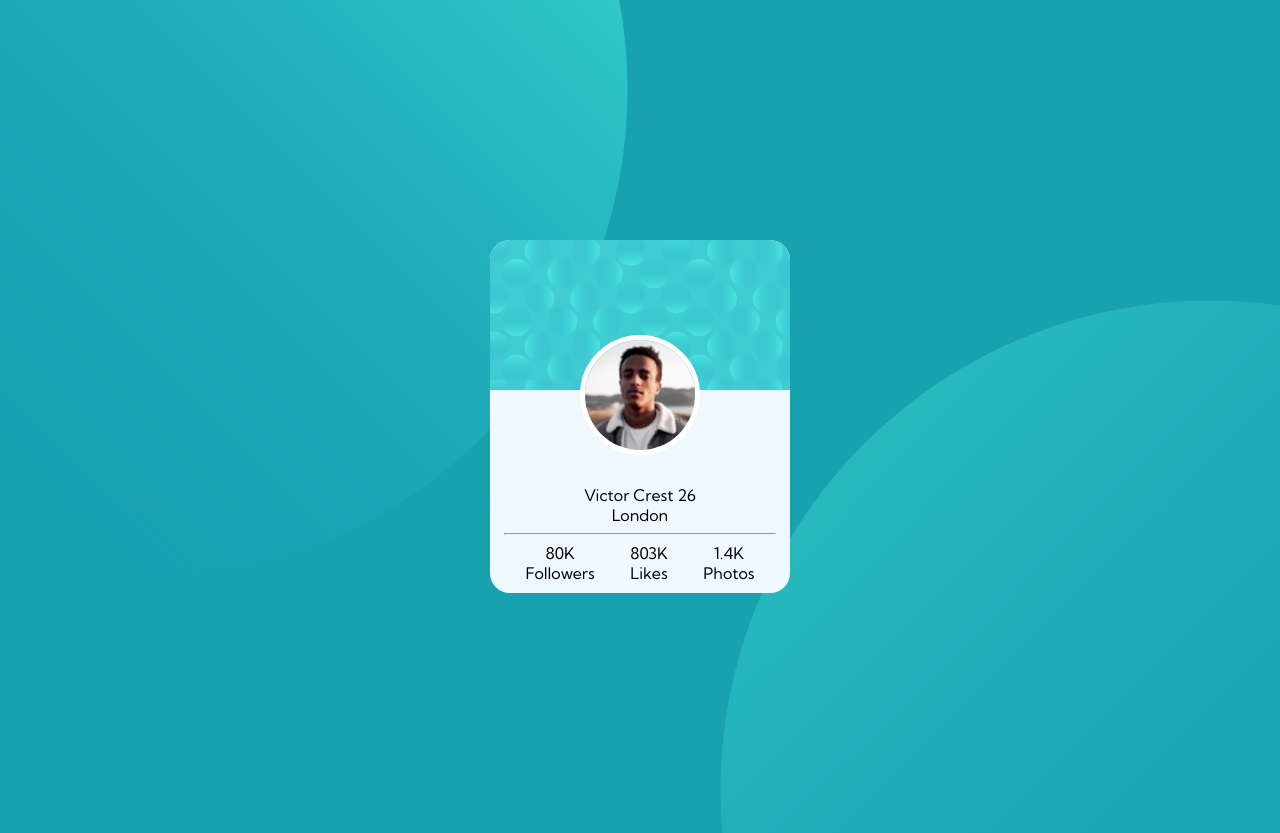
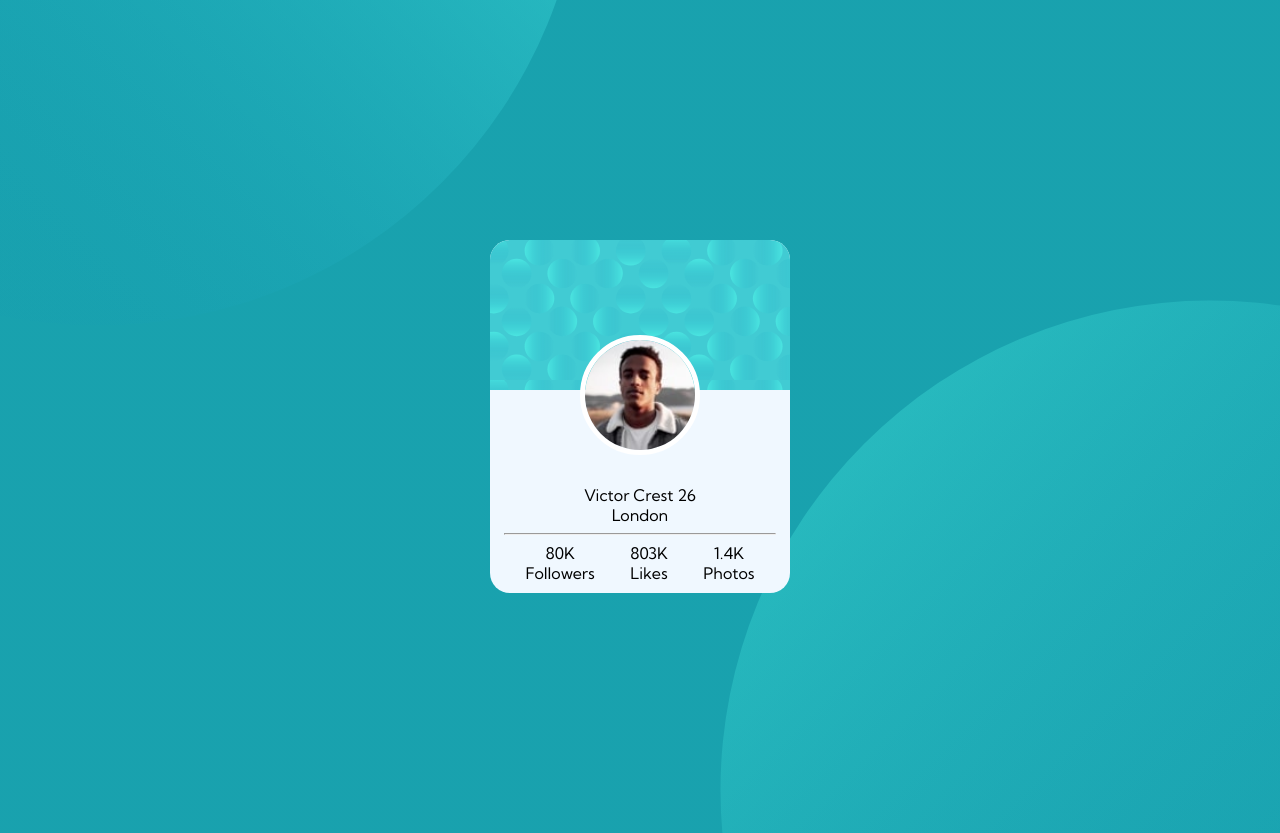
Before and after one commit to amanmulchandani/profile-card, a plain HTML site: page index.html in a window 1280 px wide. Drawn offline with Linux system fonts and the light colour scheme.

Commit message:
modified

```diff
--- a/index.html
+++ b/index.html
@@ -2,19 +2,23 @@
 <html lang="en">
 <head>
   <meta charset="UTF-8">
-  <meta name="viewport" content="width=device-width, initial-scale=1.0"> <!-- displays site properly based on user's device -->
+  <meta name="viewport" content="width=device-width, initial-scale=1.0">
 
+  <!-- Google Fonts -->
   <link rel="preconnect" href="https://fonts.gstatic.com">
   <link href="https://fonts.googleapis.com/css2?family=Kumbh+Sans:wght@400;700&display=swap" rel="stylesheet">
 
+  <!-- FavIcons -->
   <link rel="icon" type="image/png" sizes="32x32" href="./images/favicon-32x32.png">
+
+  <link rel="stylesheet" href="style.css" type="text/css">
 
   <title>Frontend Mentor | Profile card component</title>
 
-  <link rel="stylesheet" href="style.css" type="text/css">
+</head>
 
-</head>
 <body>
+
   <div class="container">
 
     <div class="card">
--- a/style.css
+++ b/style.css
@@ -3,7 +3,7 @@ body{
     url(./images/bg-pattern-bottom.svg),
     linear-gradient(hsl(185, 75%, 39%),hsl(185, 75%, 39%));
 
-    background-position: top -400px left -350px, top 300px left 720px, center;
+    background-position: top 450% right 230%, top 300px left 720px, center;
     background-repeat: no-repeat, no-repeat;
     background-attachment: fixed;
 
@@ -17,7 +17,7 @@ body{
     border-top-left-radius: 20px;
 }
 .container{
-    margin: 30vh;
+    margin: 30vh 0;
     padding: 0;
     display: flex;
     justify-content: center;
```
